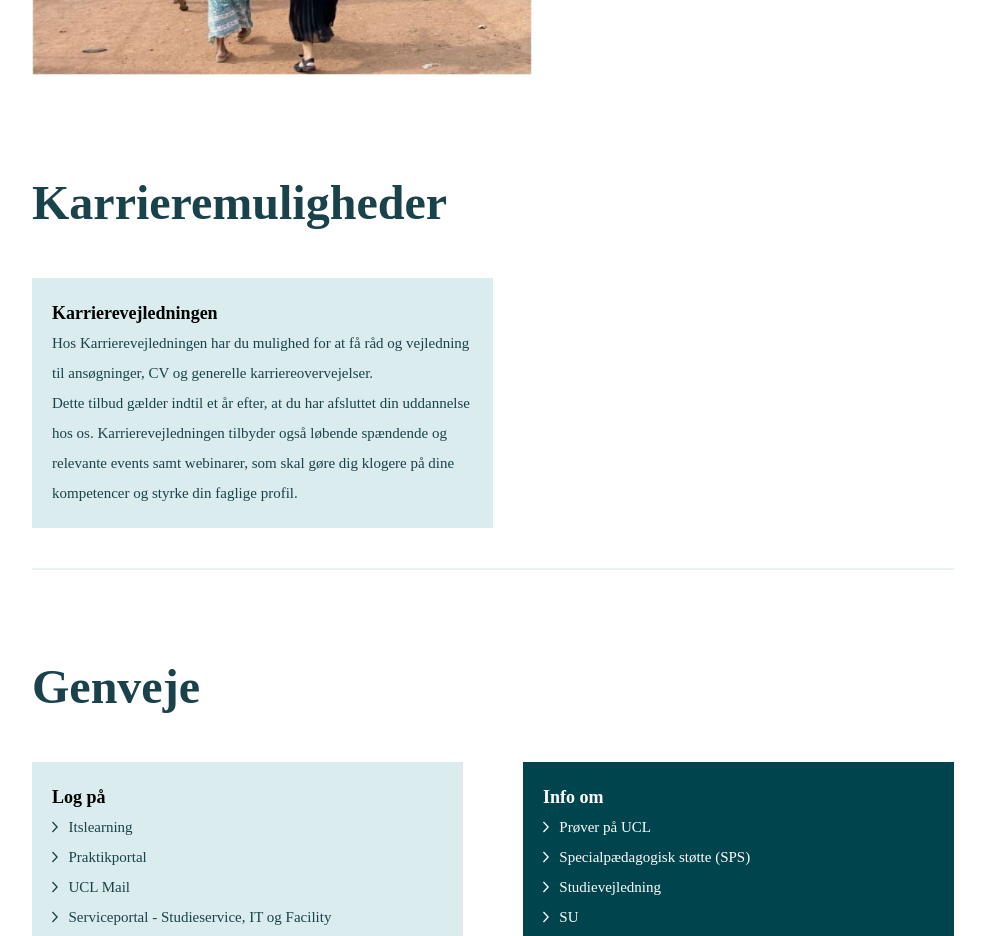
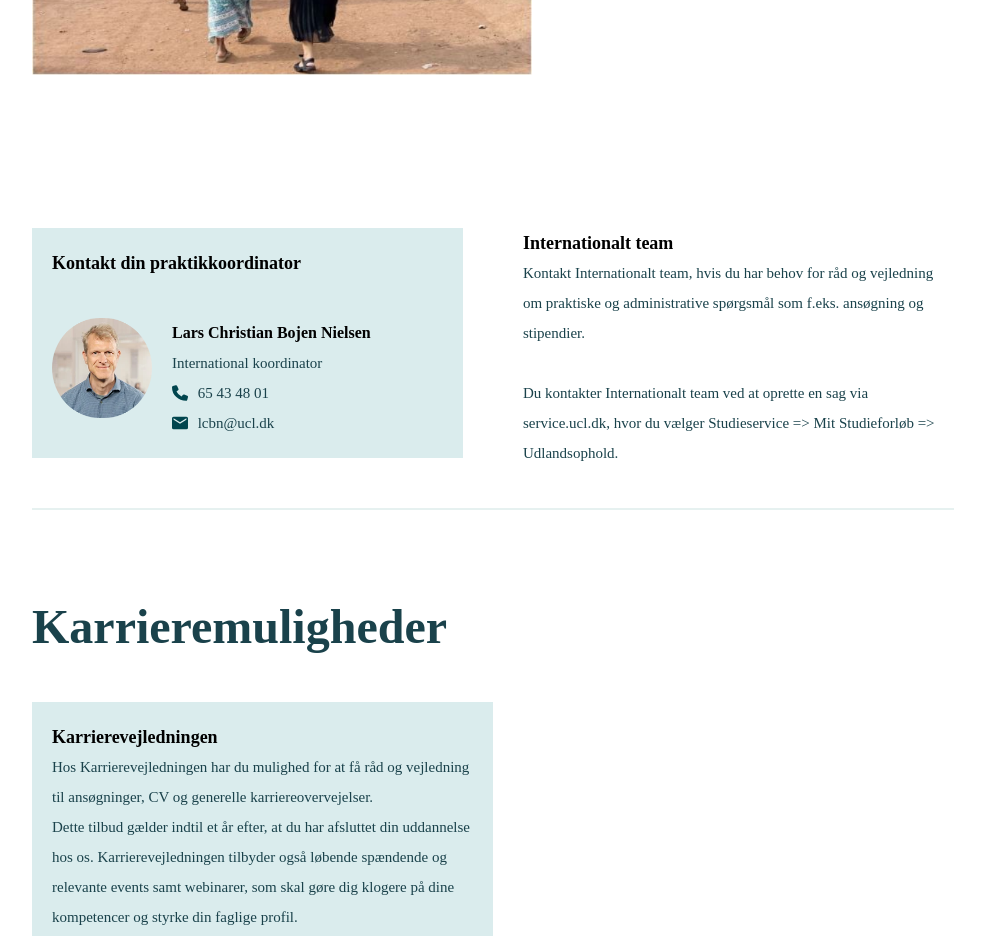
Before and after one commit to Kristoffer-Staugaard/hovedopgave, a Vue app: page / in a window 1280 px wide. Shown: the part 2620-3556 px from the top of the page, without its empty margins (275-1260 px from the left). Built offline with nearby package versions, Linux system fonts and the light colour scheme; a web font is replaced by a local one.

Commit message:
international vejledning

```diff
--- a/src/components/KVinternationalemuligheder.vue
+++ b/src/components/KVinternationalemuligheder.vue
@@ -20,6 +20,44 @@
  </div>
     </div>
 </div>
+    </section>
+<section>
+    <div class="buttom-divider">
+      <div class="buttom-divider-width">
+      <div class="blue-card">
+        <h3>Kontakt din praktikkoordinator</h3>
+        <div class="card-inner">
+          <img
+            class="profile-img"
+            src="../assets/img/lars.png"
+            alt="Prkatik koordinator profil billede"
+          />
+          <div class="koordinator-info">
+            <h4>Lars Christian Bojen Nielsen</h4>
+            <p>International koordinator</p>
+            <div class="list">
+              <img src="../assets/img/phone-icon.svg" alt="" />
+              <p>65 43 48 01</p>
+            </div>
+            <div class="list">
+              <img src="../assets/img/mail-icon.svg" alt="" />
+              <p>lcbn@ucl.dk</p>
+            </div>
+          </div>
+        </div>
+      </div>
+    </div>
+      <div class="buttom-divider-width">
+      <h3>Internationalt team</h3>
+      <p>
+        Kontakt Internationalt team, hvis du har behov for råd og vejledning om praktiske og administrative spørgsmål som f.eks. ansøgning og stipendier.<br><br>
+        Du kontakter Internationalt team ved at oprette en sag via service.ucl.dk, hvor du vælger Studieservice => Mit Studieforløb => Udlandsophold.
+      </p>
+    </div>
+    </div>
+
+
+
 </section>
 
 </template>
@@ -71,4 +109,23 @@ align-items: center;
 
 }
 
+
+.card-inner {
+  display: flex;
+  gap: 20px;
+  margin-top: 40px;
+}
+
+.profile-img {
+  width: 100px;
+  height: 100px;
+}
+
+.blue-card {
+  background-color: #daeced;
+  padding: 20px;
+}
+
+
+
 </style>
```
Also changed, not shown: src/assets/img/lars.png (added).
